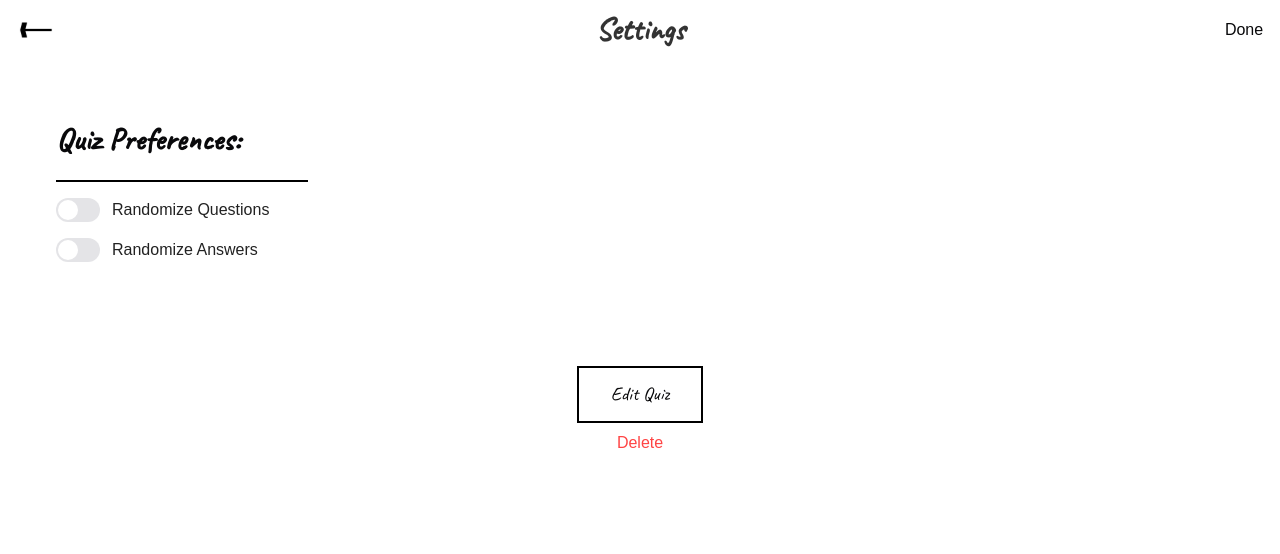
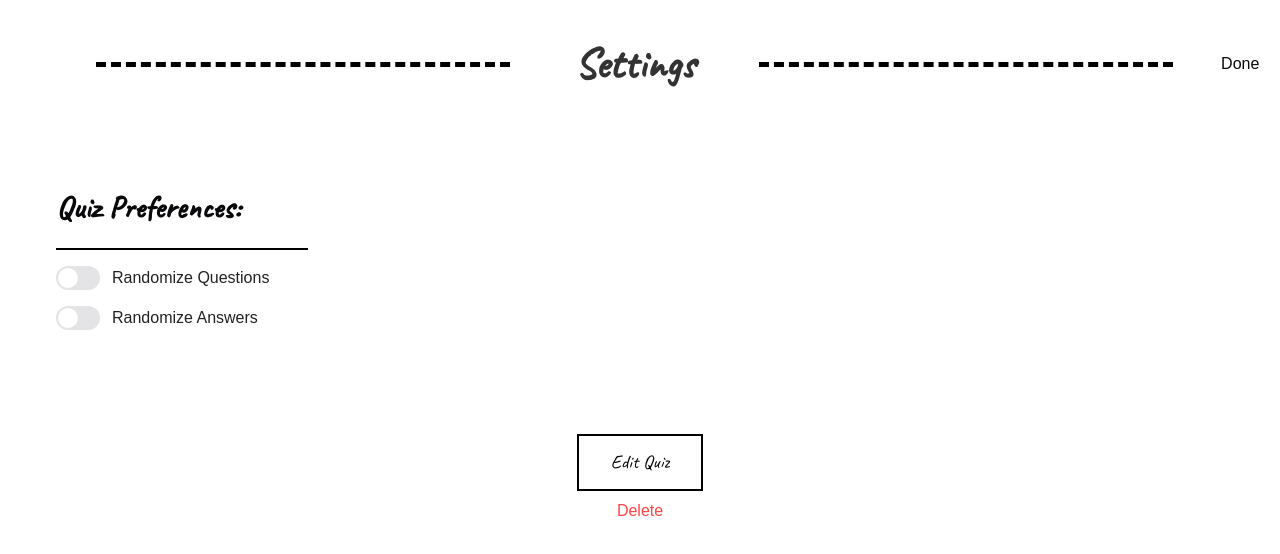
Before and after one commit to jdouglas9025/csci4300-teambrainrot, a Next.js app: page /settingspage in a window 1280 px wide. Shown: the top 554 px of the page. Built offline with nearby package versions, Linux system fonts and the light colour scheme.

Commit message:
Updated NavBar styling with dashed lines

```diff
--- a/src/app/components/NavBar.tsx
+++ b/src/app/components/NavBar.tsx
@@ -61,6 +61,7 @@ export default function NavBar({
                 {leftIcon}
             </div>
 
+            <hr className={styles.divider}/>
 
             <div className={styles.titleContainer}>
                 {editable ? (
@@ -87,6 +88,9 @@ export default function NavBar({
                 </h1>
                 )}
             </div>
+
+            <hr className={styles.divider} />
+
             <div className={styles.iconContainer}>
                 {rightIcon}
             </div>
--- a/src/app/css/NavBar.module.css
+++ b/src/app/css/NavBar.module.css
@@ -2,7 +2,7 @@
     display: flex;
     justify-content: space-between;
     align-items: center;
-    padding: 1rem;
+    padding: 4rem 3rem;
     background-color: white;
     height: 60px;
   }
@@ -23,9 +23,15 @@
     margin: 0 1rem;
   }
 
+  .divider {
+    border-top: 5px dashed black;
+    padding-left: 35%;
+    margin: 3em;
+  }
+
   .title {
     margin: 0;
-    font-size: 2rem;
+    font-size: 2.7rem;
     font-weight: bold;
     color: #333;
     font-family: 'Caveat', sans-serif;
```
